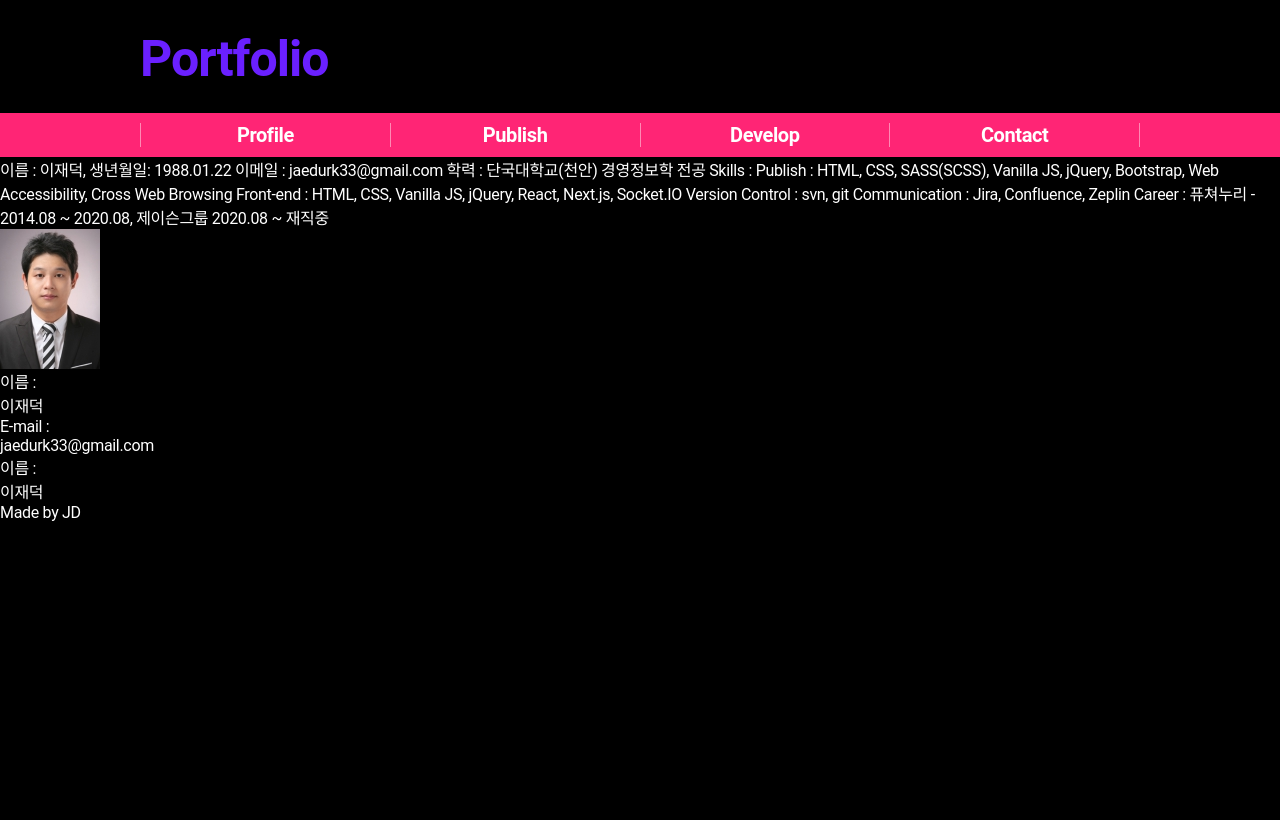
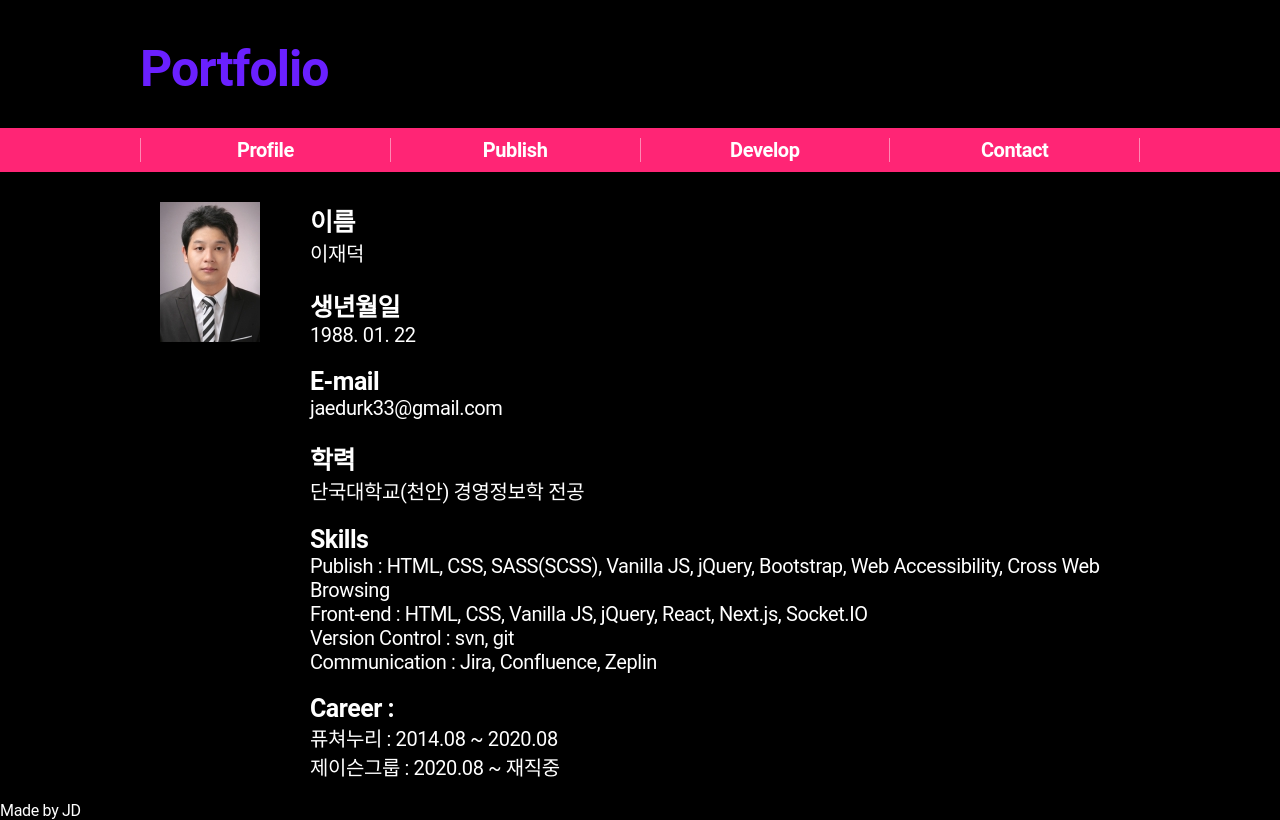
Before and after one commit to jaedurk/portfolio, a Next.js app: page /profile in a window 1280 px wide. Built offline with nearby package versions, Linux system fonts and the light colour scheme; a web font is replaced by a local one.

Commit message:
SASS 설치 완료 프로필 페이지 css 작업중

```diff
--- a/package.json
+++ b/package.json
@@ -12,7 +12,8 @@
     "axios": "^1.6.5",
     "next": "14.0.4",
     "react": "^18",
-    "react-dom": "^18"
+    "react-dom": "^18",
+    "sass": "^1.70.0"
   },
   "devDependencies": {
     "eslint": "^8",
--- /dev/null
+++ b/public/styles/profile.scss
@@ -0,0 +1,22 @@
+.profile {
+  max-width: 1000px;
+  margin: 0 auto;
+  padding-top: 30px;
+  display: flex;
+  .profile-image {
+    margin: 0 20px;
+  }
+  .profile-detail {
+    padding-left:30px;
+    > dl {
+      margin-bottom: 20px;
+      > dt {
+        font-size: 25px;
+        font-weight: 700;
+      }
+      > dd {
+        font-size: 20px;
+      }
+    }
+  }
+}
--- a/src/app/globals.css
+++ b/src/app/globals.css
@@ -340,12 +340,12 @@ input::-webkit-search-results-decoration {
 
 /* Header */
 header {
-    padding-top: 30px;
+    padding-top: 40px;
 }
 
 header h1 {
-    width:1000px;
-    margin:0 auto;
+    max-width: 1000px;
+    margin: 0 auto;
     font-size: 50px;
 }
 
@@ -353,10 +353,31 @@ header h1 a {
     color: #6a20ff
 }
 
-header nav {background-color:#ff2575;margin-top:25px;padding:10px 0}
+header nav {
+    background-color: #ff2575;
+    margin-top: 30px;
+    padding: 10px 0
+}
 
+header nav ul {
+    max-width: 1000px;
+    margin: 0 auto;
+    display: flex;
+    justify-content: space-between
+}
 
-header nav ul{width:1000px;margin:0 auto;display: flex;justify-content: space-between}
-header nav ul li{flex: 1;border-left: 1px solid #ff89b4}
-header nav ul li:last-child{border-right: 1px solid #ff89b4}
-header nav ul li a {display:block;text-align:center;color:#fff;font-size: 20px;}
+header nav ul li {
+    flex: 1;
+    border-left: 1px solid #ff89b4
+}
+
+header nav ul li:last-child {
+    border-right: 1px solid #ff89b4
+}
+
+header nav ul li a {
+    display: block;
+    text-align: center;
+    color: #fff;
+    font-size: 20px;
+}
--- a/src/app/profile/page.js
+++ b/src/app/profile/page.js
@@ -1,37 +1,50 @@
+import '/public/styles/profile.scss';
 import Image from "next/image";
 
 export default function Profile() {
     return (
         <section className="profile">
-            이름 : 이재덕, 생년월일: 1988.01.22
-            이메일 : jaedurk33@gmail.com
-            학력 : 단국대학교(천안) 경영정보학 전공
-            Skills :
-            Publish : HTML, CSS, SASS(SCSS), Vanilla JS, jQuery, Bootstrap, Web Accessibility, Cross Web Browsing
-            Front-end : HTML, CSS, Vanilla JS, jQuery, React, Next.js, Socket.IO
-            Version Control : svn, git
-            Communication : Jira, Confluence, Zeplin
-
-            Career : 퓨쳐누리 - 2014.08 ~ 2020.08, 제이슨그룹 2020.08 ~ 재직중
-
-            <div className="profile-image">
-                <Image src="/images/profile.jpeg" alt="Profile" width={100} height={140}/>
+            <Image src="/images/profile.jpeg" alt="Profile" width={100} height={140} className="profile-image"/>
             <div className="profile-detail">
                 <dl>
-                        <dt>이름 :</dt>
+                    <dt>이름</dt>
                     <dd>이재덕</dd>
                 </dl>
                 <dl>
-                        <dt>E-mail :</dt>
+                    <dt>생년월일</dt>
+                    <dd>1988. 01. 22</dd>
+                </dl>
+                <dl>
+                    <dt>E-mail</dt>
                     <dd>jaedurk33@gmail.com</dd>
                 </dl>
                 <dl>
-                        <dt>이름 :</dt>
-                        <dd>이재덕</dd>
+                    <dt>학력</dt>
+                    <dd>단국대학교(천안) 경영정보학 전공</dd>
+                </dl>
+                <dl>
+                    <dt>Skills</dt>
+                    <dd>
+                        <ul>
+                            <li>Publish : HTML, CSS, SASS(SCSS), Vanilla JS, jQuery, Bootstrap, Web Accessibility, Cross
+                                Web Browsing
+                            </li>
+                            <li>Front-end : HTML, CSS, Vanilla JS, jQuery, React, Next.js, Socket.IO</li>
+                            <li>Version Control : svn, git</li>
+                            <li>Communication : Jira, Confluence, Zeplin</li>
+                        </ul>
+                    </dd>
+                </dl>
+                <dl>
+                    <dt>Career :</dt>
+                    <dd>
+                        <ul>
+                            <li>퓨쳐누리 : 2014.08 ~ 2020.08</li>
+                            <li>제이슨그룹 : 2020.08 ~ 재직중</li>
+                        </ul>
+                    </dd>
                 </dl>
             </div>
-            </div>
-
         </section>
     )
 }
```
Also changed, not shown: 1 other file (tests, documents, lock files or other folders). Lines whose indentation alone changed are shown as unchanged.
